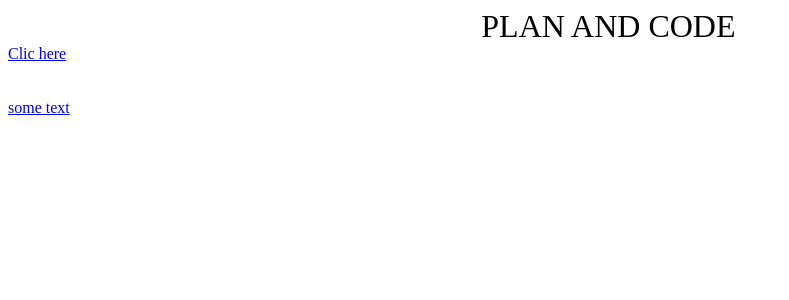
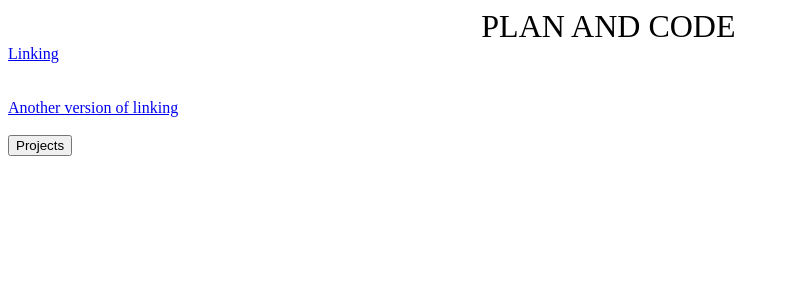
Before and after one commit to PlanAndCode/PlanAndCode, a Django app: page / in a window 1280 px wide. Shown: the top 300 px of the page, without its empty margins (0-789 px from the left). Run offline with Django 3.2, Linux system fonts and the light colour scheme.

Commit message:
Update index.html

```diff
--- a/Django_planandcode/templates/index.html
+++ b/Django_planandcode/templates/index.html
@@ -12,9 +12,13 @@
    </div>
 	<div class="header">
 
-      <a href="{% url 'plan' %}">Clic here</a><br><br><br>
+       <a href="{% url 'plan' %}">Linking</a><br><br><br>
 
-      <a href="/plan" class="dark" style="cursor: pointer;">some text</a>
+	 <a href="/plan" class="dark" style="cursor: pointer;">Another version of linking</a><br><br>
+
+        <form action="{% url 'plan' %}">
+        <input type="submit" value="Projects">
+        </form>
 
 
    </div>
```
